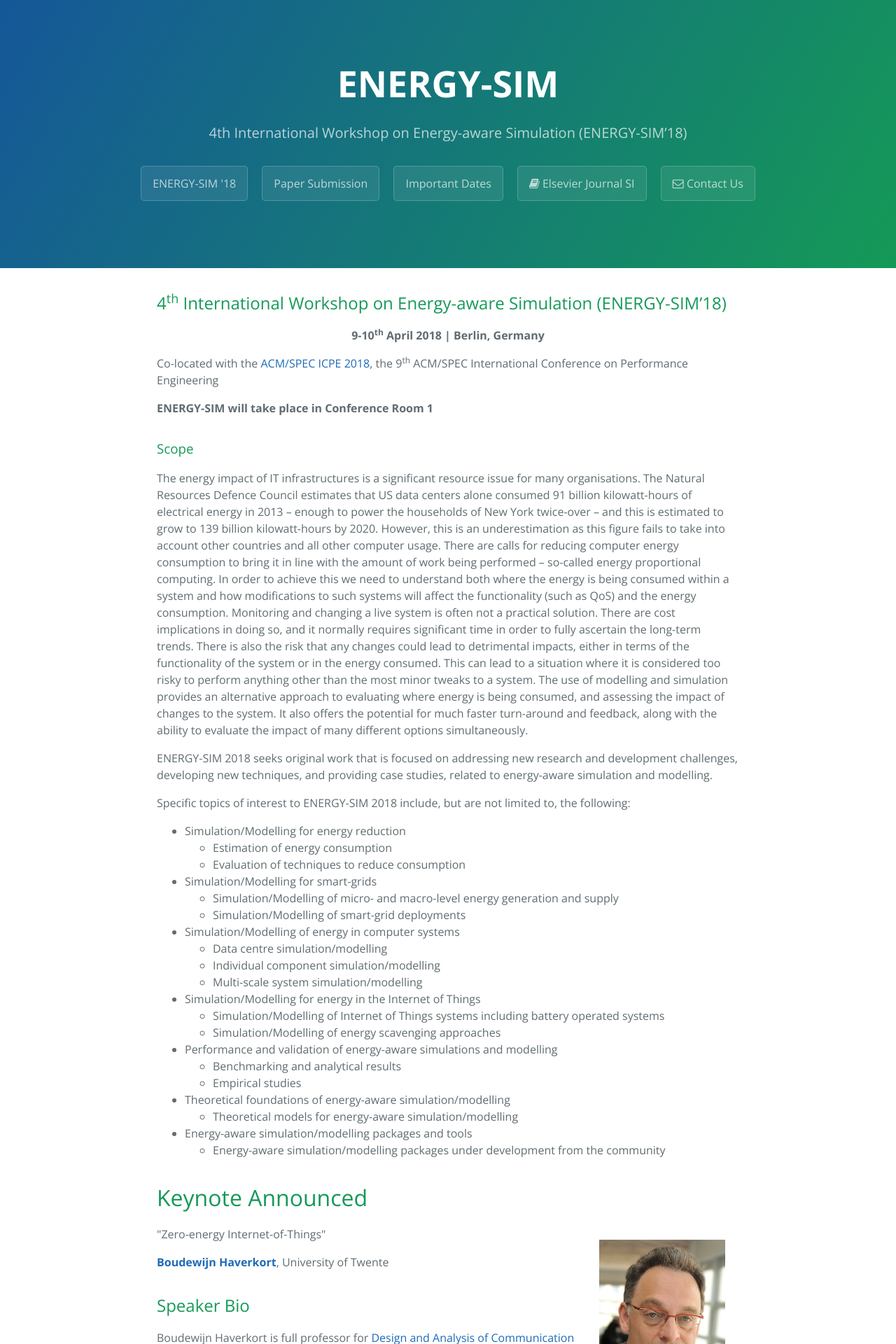
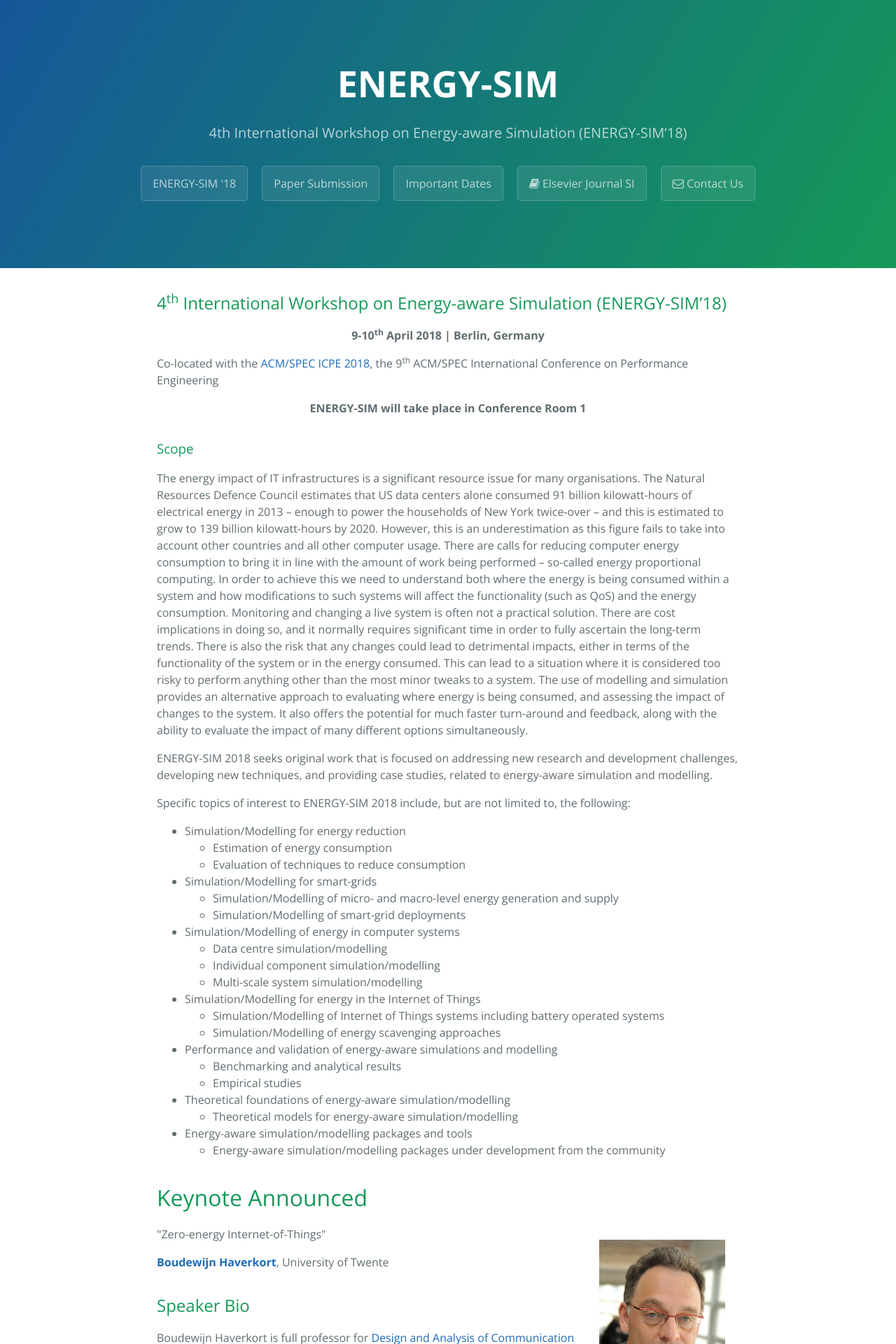
Before and after one commit to ENERGY-SIM/energy-sim.github.io, a Jekyll site: the page built from 2018draft.md, in a window 1280 px wide. Shown: the top 1920 px of the page at 70% size. Built offline with Jekyll 4.4.1, drawn with Linux system fonts in a browser that asks for light colours; nearby versions of some CDN libraries.

Commit message:
Update 2018draft.md

```diff
--- a/2018draft.md
+++ b/2018draft.md
@@ -14,7 +14,7 @@ active: 2018
 
 Co-located with the [ACM/SPEC ICPE 2018](https://icpe2018.spec.org/), the 9<sup>th</sup> ACM/SPEC International Conference on Performance Engineering
 
-<strong>ENERGY-SIM will take place in Conference Room 1</strong>
+<div style="text-align:center"><strong>ENERGY-SIM will take place in Conference Room 1</strong></div>
 
 <!--<img align="none" height="80" src="https://gallery.mailchimp.com/e142f1706795c82a6cbbf2142/images/3bef7981-6b4f-45d7-a03d-447e95e6c72b.png" style="width: 80px; height: 80px; margin: 0px;" width="80px" />
 <p><strong>Sponsored by ACM (Pending)</strong></p>
```
